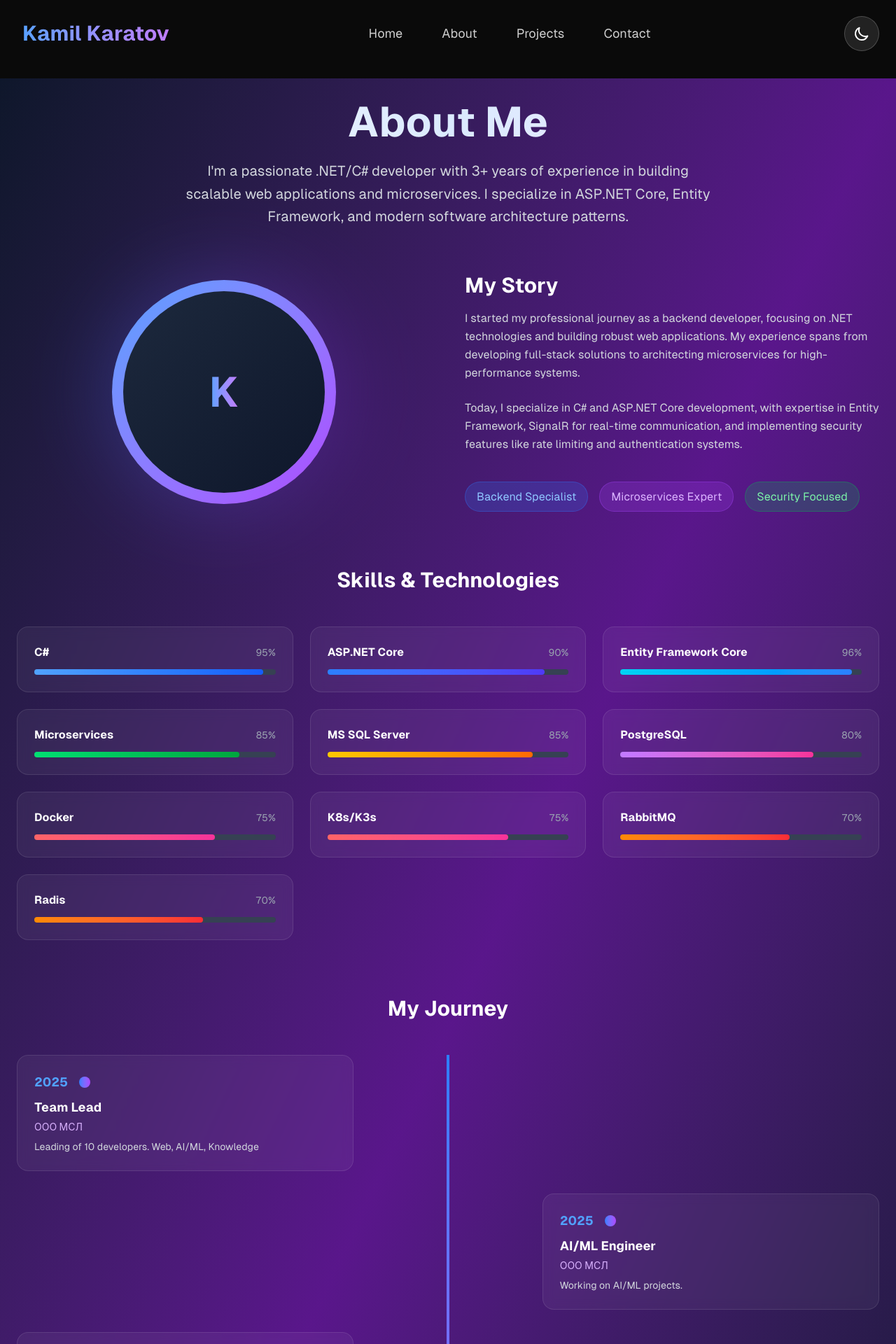
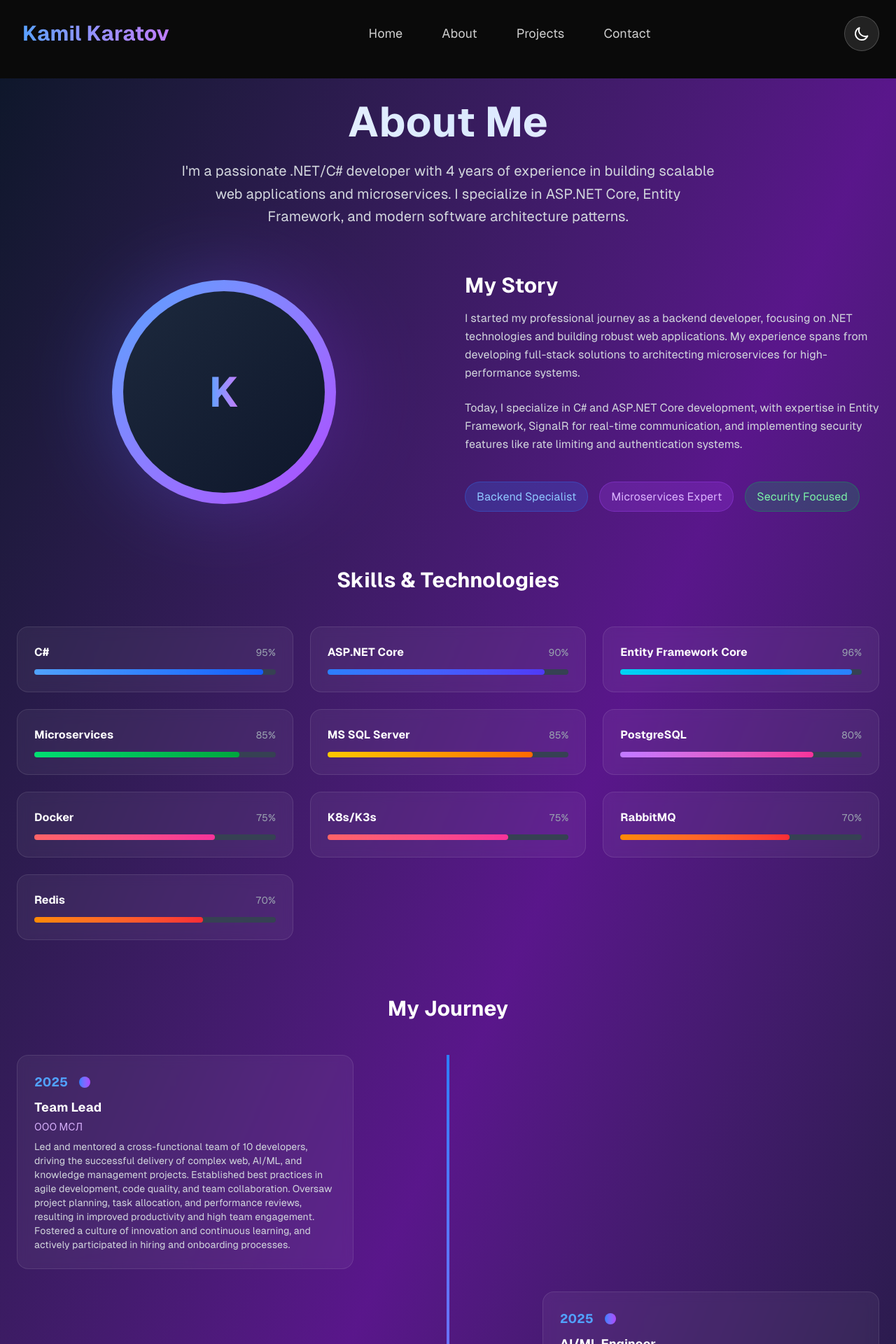
Before and after one commit to Kamil-Zuki/polyraspad, a Next.js app: page /about in a window 1280 px wide. Shown: the top 1920 px of the page at 70% size. Built offline with nearby package versions, Linux system fonts and the light colour scheme.

Commit message:
feat: udpate the dockerfile

```diff
--- a/app/(ui)/about/page.tsx
+++ b/app/(ui)/about/page.tsx
@@ -20,7 +20,7 @@ export default function About() {
     { name: "Docker", level: 75, color: "from-red-400 to-pink-500" },
     { name: "K8s/K3s", level: 75, color: "from-red-400 to-pink-500" },
     { name: "RabbitMQ", level: 70, color: "from-orange-400 to-red-500" },
-    { name: "Radis", level: 70, color: "from-orange-400 to-red-500" },
+    { name: "Redis", level: 70, color: "from-orange-400 to-red-500" },
   ];
 
   const timeline = [
@@ -28,13 +28,15 @@ export default function About() {
       year: "2025",
       title: "Team Lead",
       company: "ООО МСЛ",
-      description: "Leading of 10 developers. Web, AI/ML, Knowledge",
+      description:
+        "Led and mentored a cross-functional team of 10 developers, driving the successful delivery of complex web, AI/ML, and knowledge management projects. Established best practices in agile development, code quality, and team collaboration. Oversaw project planning, task allocation, and performance reviews, resulting in improved productivity and high team engagement. Fostered a culture of innovation and continuous learning, and actively participated in hiring and onboarding processes.",
     },
     {
       year: "2025",
       title: "AI/ML Engineer",
       company: "ООО МСЛ",
-      description: "Working on AI/ML projects. ",
+      description:
+        "Led the design and implementation of AI/ML solutions, including developing scalable services in Go and Python, integrating vector search with Qdrant, and connecting with Google Gemini for advanced language processing. Built an AI-powered relational database search engine to enhance data retrieval and business intelligence.",
     },
     {
       year: "2024",
@@ -74,7 +76,7 @@ export default function About() {
               About Me
             </h1>
             <p className="text-xl text-gray-300 max-w-3xl mx-auto leading-relaxed">
-              I'm a passionate .NET/C# developer with 3+ years of experience in
+              I'm a passionate .NET/C# developer with 4 years of experience in
               building scalable web applications and microservices. I specialize
               in ASP.NET Core, Entity Framework, and modern software
               architecture patterns.
--- a/app/page.tsx
+++ b/app/page.tsx
@@ -69,7 +69,7 @@ export default function Home() {
               transition={{ delay: 0.2, duration: 0.8 }}
               className="text-5xl sm:text-6xl md:text-7xl lg:text-8xl font-bold mb-8 sm:mb-12 bg-gradient-to-r from-white via-blue-100 to-purple-100 bg-clip-text text-transparent leading-tight"
             >
-              Hi, I'm Kamil Karatov
+              Hi, I&apos;m Kamil Karatov
             </motion.h1>
 
             <motion.p
```
Also changed, not shown: 1 other file (tests, documents, lock files or other folders).
